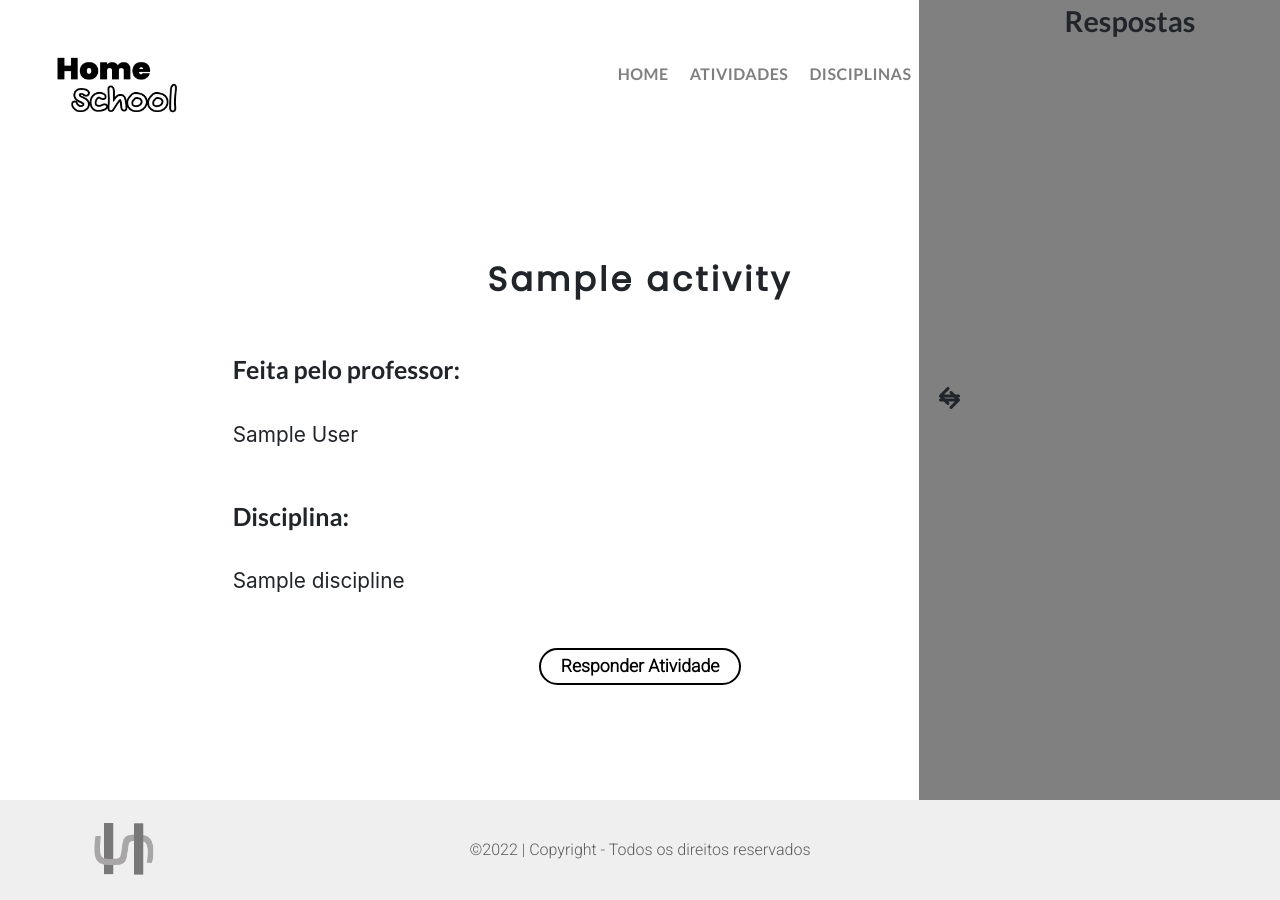
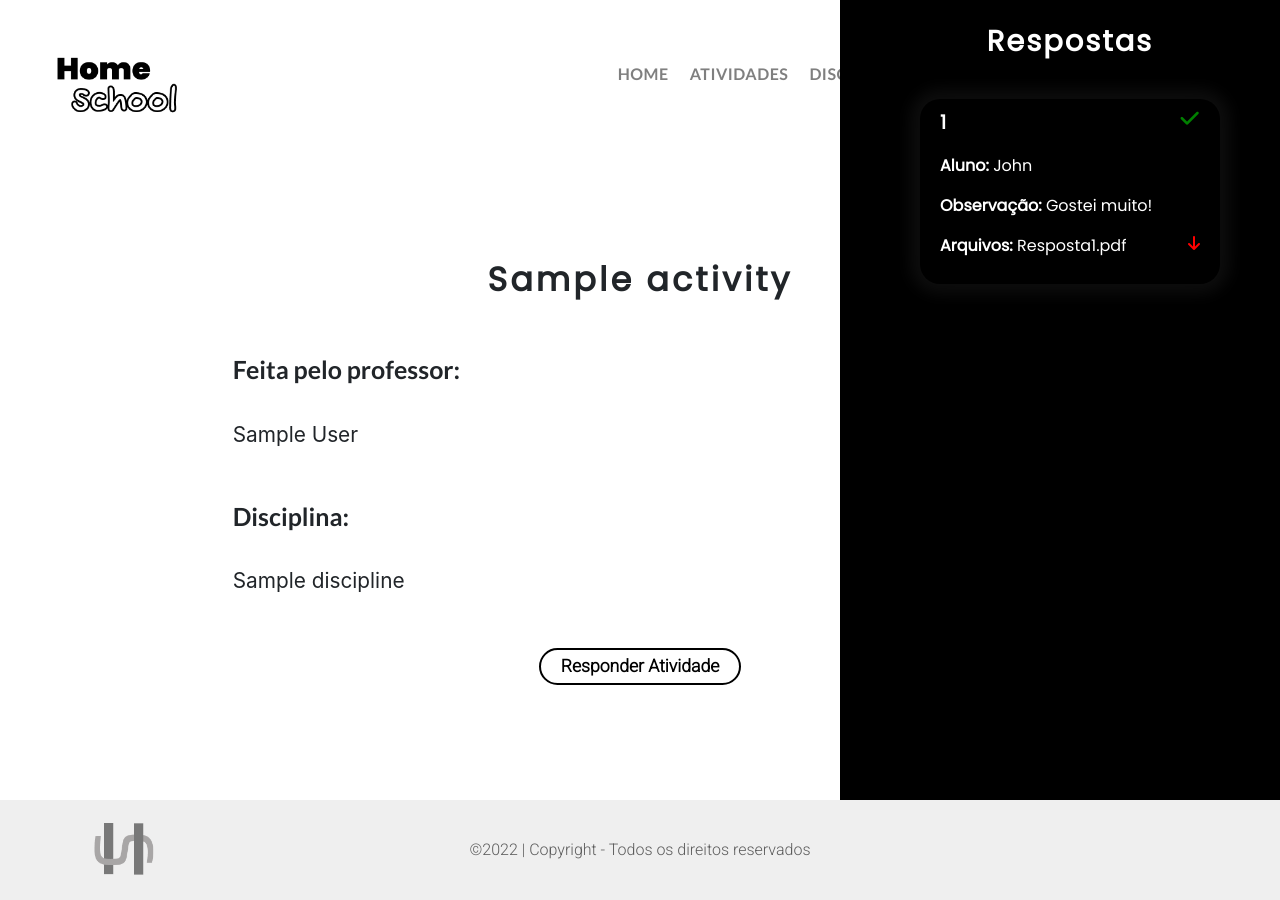
Before and after one commit to johnalysonn/homeschool, a Laravel app: page /home/activity/1 in a window 1280 px wide. Run offline with Laravel 8, Linux system fonts and the light colour scheme; a user stored in the database is signed in; tables that the repository leaves empty hold one stand-in row (values such as "Sample post"); some libraries are stand-ins or nearby versions.

Commit message:
Avançando na exibição da respostas das atividades

```diff
--- a/app/Http/Controllers/ResponseController.php
+++ b/app/Http/Controllers/ResponseController.php
@@ -46,8 +46,8 @@ class ResponseController extends Controller
             $act_response->activity_id = $id_activity -> id;
             $act_response->student_id = $user_student->id;
             $act_response->filepath = $file->store('responses/'.$id_activity->id);
-            if($request->description){
-                $act_response ->description = $request->description;
+            if($request->coment){
+                $act_response ->description = $request->coment;
             }
             $act_response->save();
 
--- a/app/Http/Controllers/TeacherController.php
+++ b/app/Http/Controllers/TeacherController.php
@@ -163,7 +163,8 @@ class TeacherController extends Controller
         $user_teacher = $id_activity->teacher()->get()->first();
         $teacher_id = $user_teacher -> id;
         $activities = $user_teacher->activities()->get();
-        return view('activity/showActivity', ['activity' => $id_activity, 'teacher' => $user_teacher, 'discipline_model' => $discipline]);
+        $responses = $id_activity->activity_response()->get();
+        return view('activity/showActivity', ['activity' => $id_activity, 'teacher' => $user_teacher, 'discipline_model' => $discipline, 'responses' => $responses]);
     }
     public function editActivity(Activity $id_activity, Discipline $discipline_model){
         $disciplines = Discipline::all();
--- a/public/css/layout/style.css
+++ b/public/css/layout/style.css
@@ -8,7 +8,7 @@
     margin: 0;
     padding: 0;
     box-sizing: border-box;
-    -webkit-font-smoothing: antialiased;
+    /* -webkit-font-smoothing: antialiased; */
     overflow-x: hidden;
 }
 h1, h2, h3, h4, h5, p{
@@ -494,8 +494,10 @@ footer div div img{
 
 #sidebar{
     position: fixed;
+    font-family: 'Poppins', sans-serif;
     height: 100vh;
-    background-color: gray;
+    background-color: black;
+    color: white;
     top: 0;
     right: 0;
     display: flex;
@@ -504,7 +506,6 @@ footer div div img{
 #sidebar-response{
     position: relative;
     height: 100vh;
-    background-color: gray;
     top: 0;
     right: 0;
     display: flex;
@@ -518,7 +519,7 @@ footer div div img{
     align-items: center;
 }
 #container-responses{
-    width: 300px;
+    width: 400px;
     display: flex;
     transition: .15s all;
 }
@@ -536,6 +537,41 @@ footer div div img{
     min-width: 300px;
     font-size: 1.8em;
     font-weight: bold;
-    font-family: 'Lato', sans-serif;
+    font-family: 'Poppins', sans-serif;
     text-align: center;
+    letter-spacing: 2px;
 }
+.card-main-response{
+    display: flex;
+    flex-direction: column;
+    padding: 20px;
+    gap: 20px;
+}
+.card-response{
+    display: flex;
+    min-width: 300px;
+    flex-direction: column;
+    border-radius: 20px;
+    padding: 10px 20px;
+    box-shadow: 0px 0px 15px 10px rgba(53, 51, 51, 0.25);
+}
+.card-response .div-number{
+    font-size: 1.2em;
+}
+.card-response .first-div-response{
+    display: flex;
+    justify-content: space-between;
+}
+.card-response .first-div-response i{
+    font-size: 1.3em;
+}
+#container-cards-responses{
+    /* background-color: red; */
+    padding: 20px;
+}
+.div-download{
+    display: flex;
+    flex-direction: row;
+    flex-wrap: wrap;
+    justify-content: space-between;
+}
--- a/resources/views/activity/showActivity.blade.php
+++ b/resources/views/activity/showActivity.blade.php
@@ -7,19 +7,57 @@
     <div id="sidebar-response">
         <div id="container-arrow">
             <div id="container-arrow-main">
-                <i class="fa-solid fa-arrow-left" id="arrow" ></i>
+                {{-- <i class="fa-solid fa-arrow-left" id="arrow" ></i> --}}
             </div>
         </div>
         <div id="container-responses">
             <div id="div-close">
-                <i class="fa-solid fa-arrow-right"></i>
+                {{-- <i class="fa-solid fa-arrow-right"></i> --}}
             </div>
-            <div>
+            <div id="container-cards-responses">
                 <div id="container-title-responses">
                     <p>Respostas</p>
                 </div>
-                <div>
-
+                <div class="card-main-response">
+                    {{-- @foreach ($responses as $response)
+                    <div class="card-response">
+                        <div class="first-div-response">
+                            <p>
+                                {{$loop->index + 1}}
+                            </p>
+                            <p>
+                                <i class="fa-solid fa-check" style="color: green;"></i>
+                            </p>
+                        </div>
+                        <div>
+                            <p><b>Aluno:</b> {{$response->student()->get()->first()->name}}</p>
+                            @if ($response->description)
+                            <p><b>Observação:</b> {{$response->description}}</p>
+                            @endif
+                            <p><b>Arquivos:</b> {{$response->filepath}}</p>
+                        </div>
+                    </div>
+                    @endforeach --}}
+                    <div class="card-response">
+                        <div class="first-div-response">
+                            <p class="div-number">
+                                <b> 1</b>
+                            </p>
+                            <p>
+                                <i class="fa-solid fa-check" style="color: green;"></i>
+                            </p>
+                        </div>
+                        <div>
+                            <p><b>Aluno: </b> John</p>
+                            <p><b>Observação: </b> Gostei muito!</p>
+                            <div class="div-download">
+                                <p><b>Arquivos: </b>  Resposta1.pdf</p>
+                                <p class="p-down">
+                                    <a href="#"><i class="fa-solid fa-arrow-down" style="color: red;"></i></a>
+                                </p>
+                            </div>
+                        </div>
+                    </div>
                 </div>
             </div>
         </div>
--- a/resources/views/layout/layout.blade.php
+++ b/resources/views/layout/layout.blade.php
@@ -5,7 +5,7 @@
     <meta http-equiv="X-UA-Compatible" content="IE=edge">
     <meta name="viewport" content="width=device-width, initial-scale=1.0">
     <link href="https://unpkg.com/aos@2.3.1/dist/aos.css" rel="stylesheet">
-    <link rel="stylesheet" href="https://cdnjs.cloudflare.com/ajax/libs/font-awesome/6.2.0/css/all.min.css">
+    <link rel="stylesheet" href="{{asset('https://cdnjs.cloudflare.com/ajax/libs/font-awesome/6.2.0/css/all.min.css')}}">
     <link rel="stylesheet" href="https://cdn.jsdelivr.net/npm/bootstrap@4.3.1/dist/css/bootstrap.min.css" integrity="sha384-ggOyR0iXCbMQv3Xipma34MD+dH/1fQ784/j6cY/iJTQUOhcWr7x9JvoRxT2MZw1T" crossorigin="anonymous">
     <link rel="stylesheet" href="{{asset('css/layout/style.css')}}">
     <link rel="stylesheet" href="{{asset('css/forms/form.css')}}">
```
Also changed, not shown: database/migrations/2022_10_25_155539_create_activities_responses_table.php.
